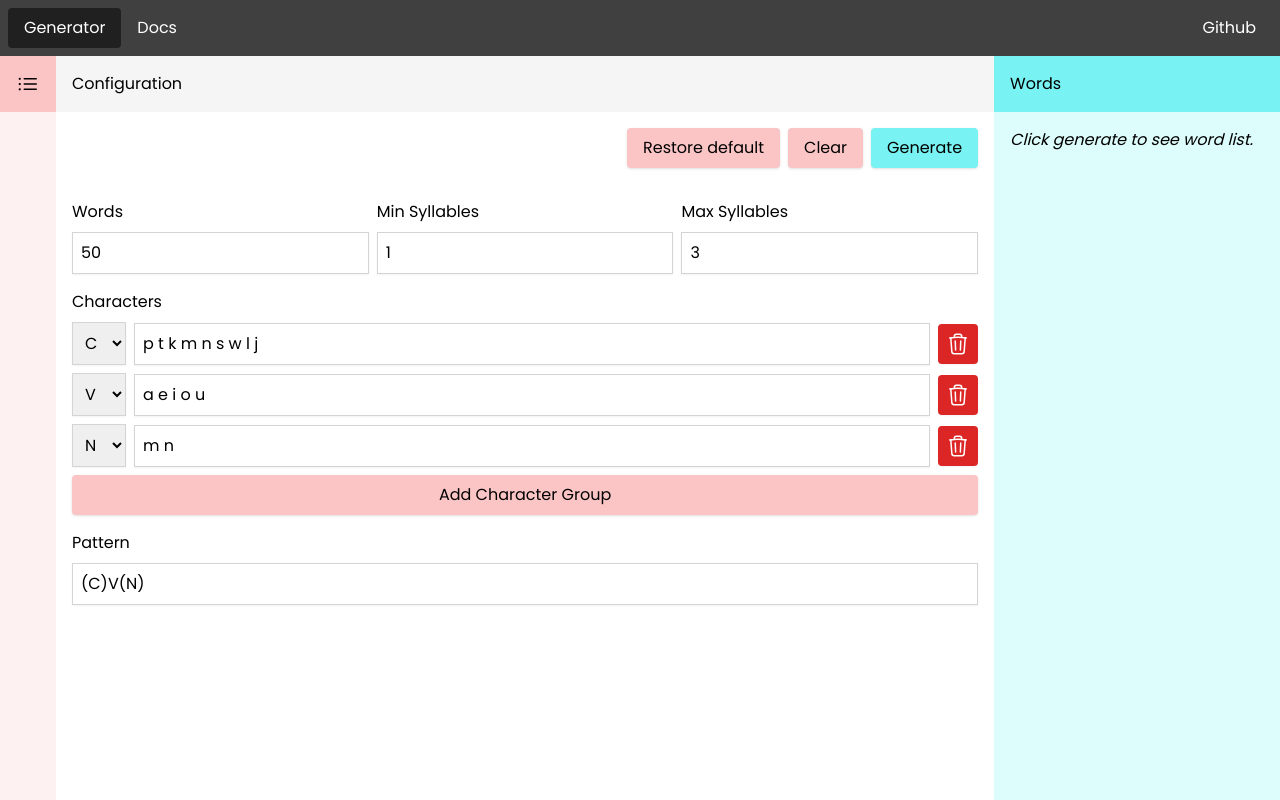
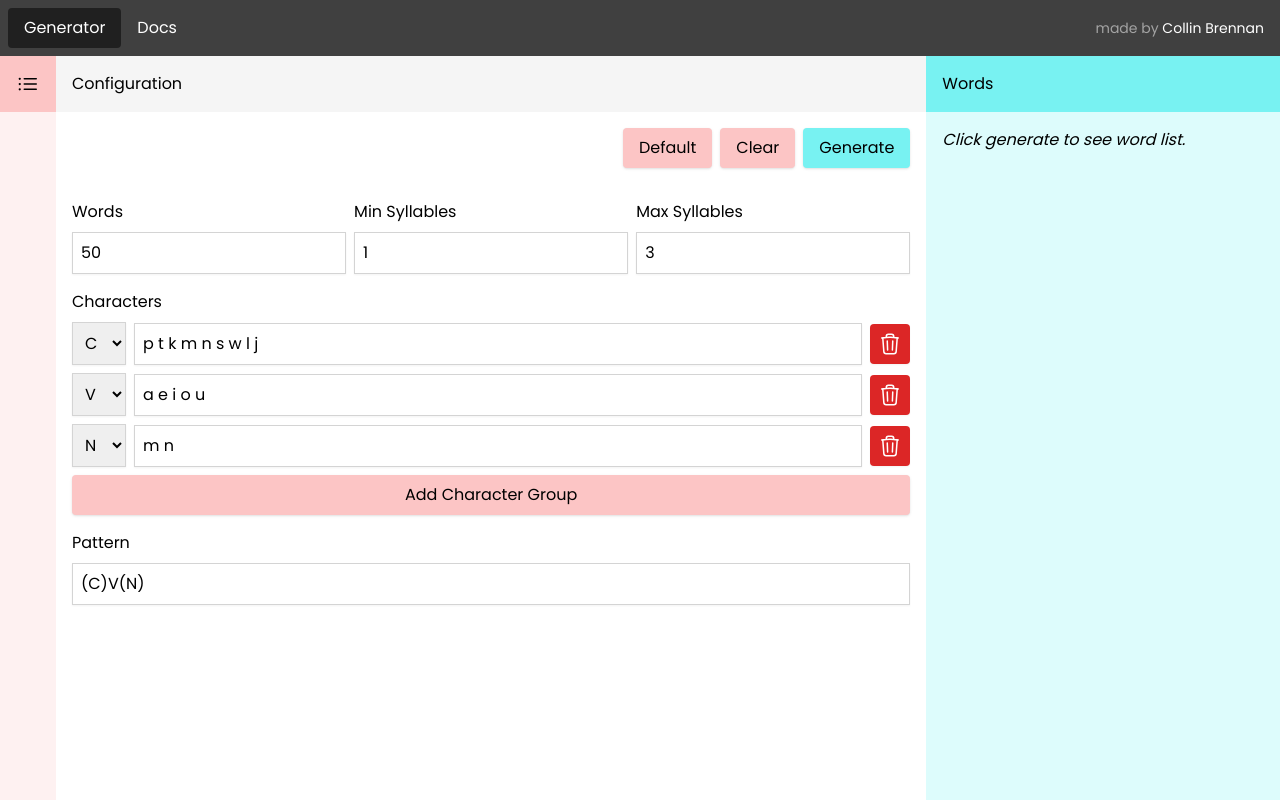
Before and after one commit to CollinBrennan/word-generator, a React (Vite) app: page / in a window 1280 px wide. Built offline with nearby package versions, Linux system fonts and the light colour scheme.

Commit message:
Styling change

```diff
--- a/src/components/Form.tsx
+++ b/src/components/Form.tsx
@@ -52,7 +52,7 @@ function Form({ setFormData }: any) {
           type="button"
           className="bg-secondary  px-4 py-2 rounded cursor-pointer shadow"
         >
-          Restore default
+          Default
         </button>
         <button
           onClick={() => reset(clearedFormValues)}
--- a/src/components/Navbar.tsx
+++ b/src/components/Navbar.tsx
@@ -31,13 +31,16 @@ function Navbar() {
             </a>
           ))}
         </div>
-        <a
-          className="px-4"
-          href="https://github.com/CollinBrennan"
-          target="_blank"
-        >
-          Github
-        </a>
+        <h2 className="text-sm text-neutral-400 px-2">
+          made by{' '}
+          <a
+            className="text-background"
+            href="https://github.com/CollinBrennan"
+            target="_blank"
+          >
+            Collin&nbsp;Brennan
+          </a>
+        </h2>
       </nav>
     </div>
   )
--- a/src/pages/Home.tsx
+++ b/src/pages/Home.tsx
@@ -20,7 +20,7 @@ function Home() {
                 <XMarkIcon className="w-6" />
               </button>
             </div>
-            <div className="h-[calc(100vh-7rem)] overflow-y-auto p-4">
+            <div className="h-[calc(100vh-7rem)] overflow-auto p-4">
               <IPAChart />
             </div>
           </>
@@ -43,7 +43,7 @@ function Home() {
         </div>
       </div>
 
-      <div className="flex flex-col bg-primary/25 md:w-1/4">
+      <div className="flex flex-col bg-primary/25 md:w-1/3">
         <h1 className="bg-primary p-4">Words</h1>
         <div className="md:h-[calc(100vh-7rem)] overflow-y-auto p-4">
           <p className="whitespace-pre-line">
```
